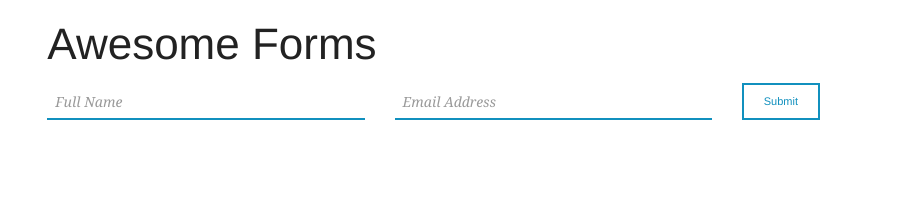
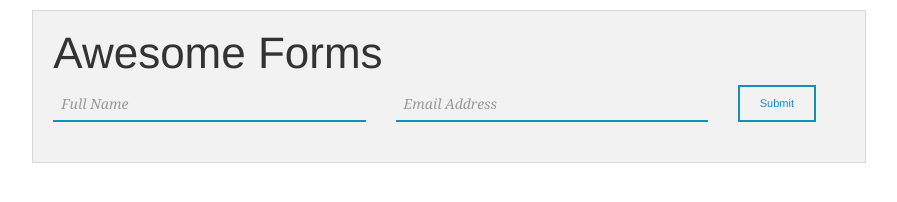
Before and after one commit to vitor-faiante/Foundation-Awesome-Forms, a website: page index.html in a window 1280 px wide. Shown: the whole page, without its empty margins (191-1088 px from the left). Drawn offline with nearby package versions, Linux system fonts and the light colour scheme.

Commit message:
Add panel to main tag to give a bit more stand out
Signed-off-by: Vitor Faiante <vitorf7@gmail.com>

```diff
--- a/index.html
+++ b/index.html
@@ -12,7 +12,7 @@
 
 	<div class="row">
 
-		<main class="columns small-10 medium-10 small-centered">
+		<main class="columns small-10 medium-10 small-centered panel">
 			<h1>Awesome Forms</h1>
 
 			<form id="awesome-form">
```
